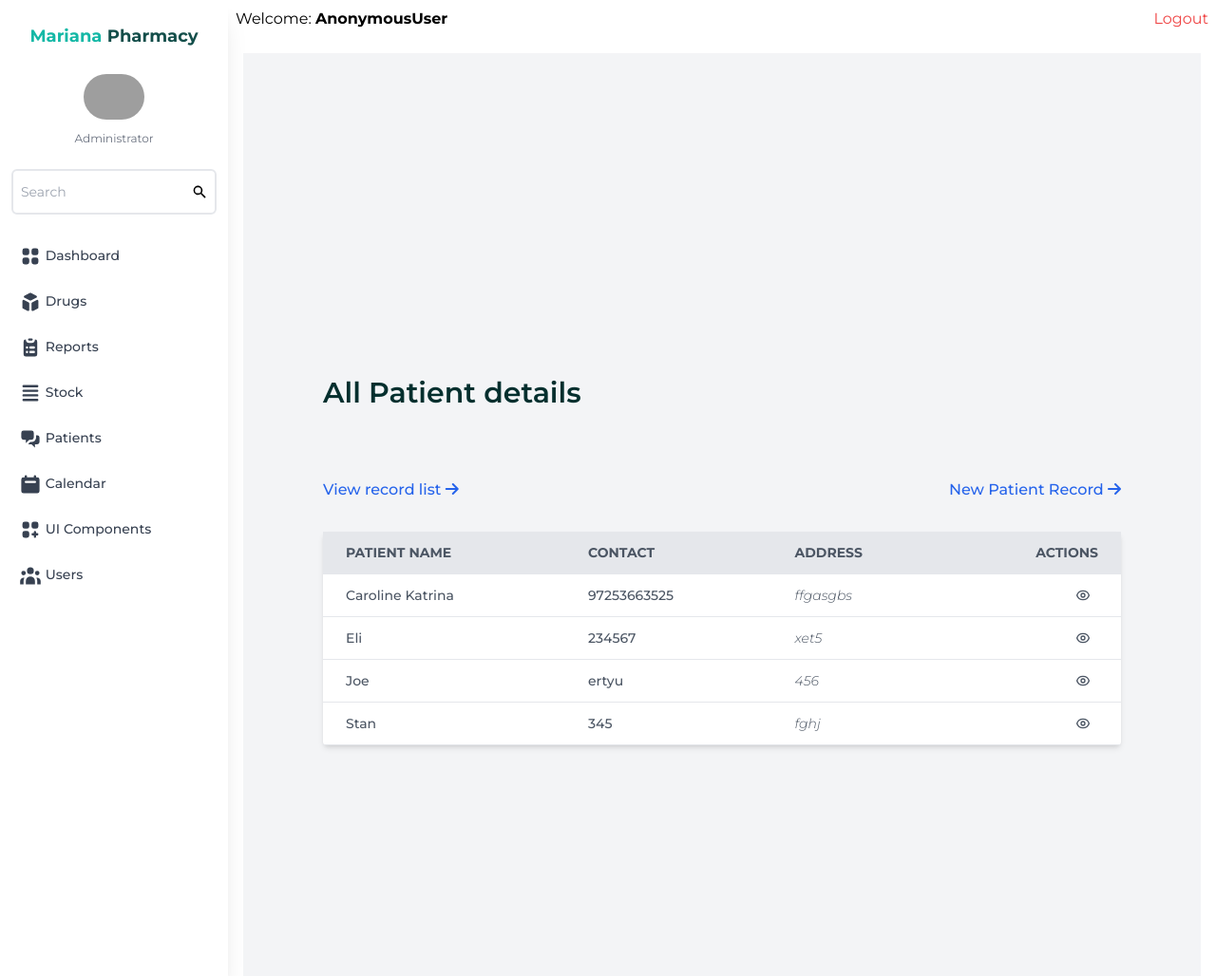
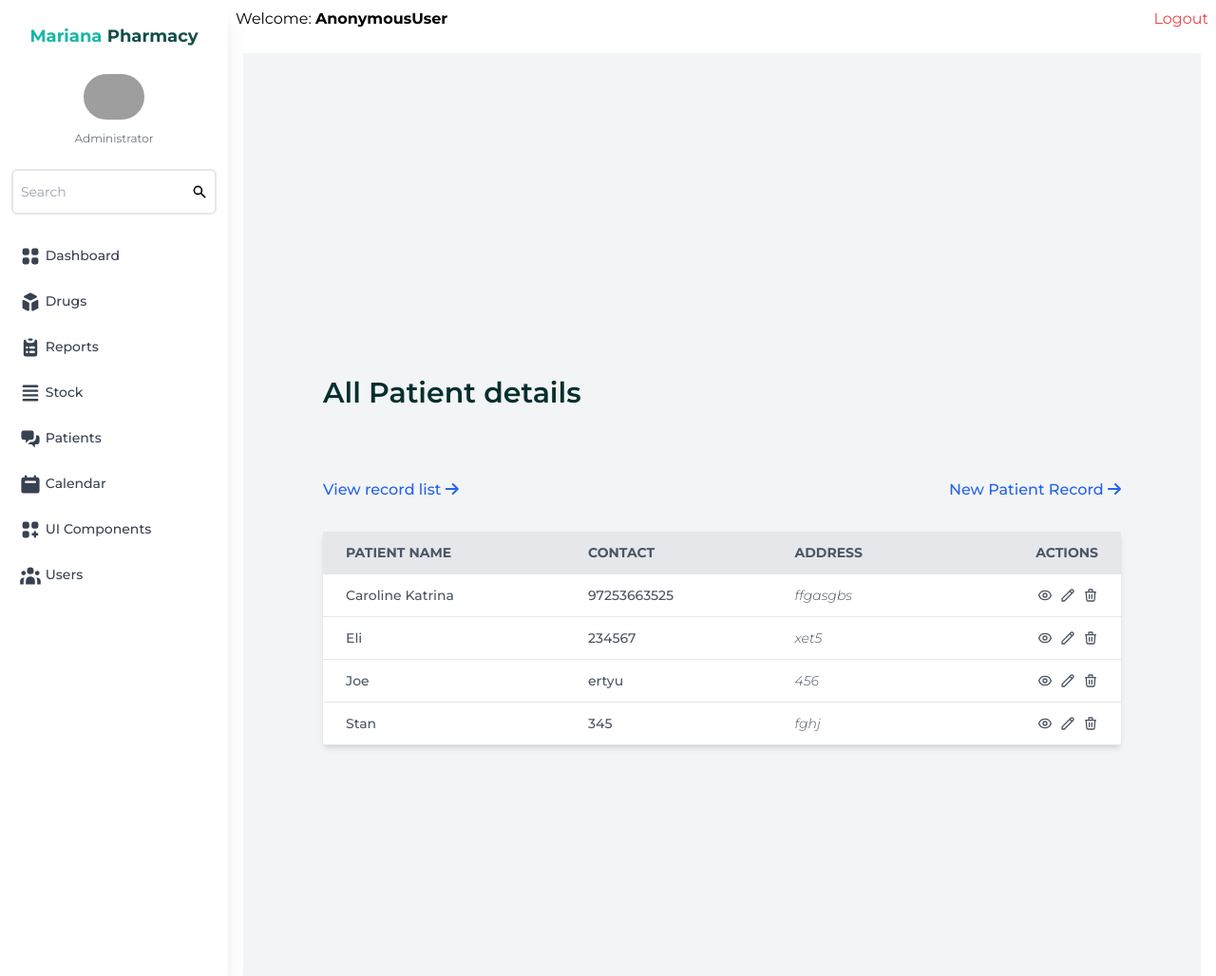
Before and after one commit to KatCarol/mariana, a Django app: page /panel/patients/ in a window 1280 px wide. Shown: the whole page at 95% size. Run offline with Django 4.2, Linux system fonts and the light colour scheme; data comes from the database, SQL or seed files in the repository; some libraries are stand-ins or nearby versions; grey boxes are pictures that could not be loaded.

Commit message:
added crud widgets

```diff
--- a/dashboard/templates/dashboard/patients/patient-list.html
+++ b/dashboard/templates/dashboard/patients/patient-list.html
@@ -58,6 +58,22 @@
                                                 d="M2.458 12C3.732 7.943 7.523 5 12 5c4.478 0 8.268 2.943 9.542 7-1.274 4.057-5.064 7-9.542 7-4.477 0-8.268-2.943-9.542-7z" />
                                         </svg>
                                     </a>
+                                    <a href="{% url 'dashboard:patient-list' product.pk %}"
+                                        class="w-4 mr-2 transform hover:text-purple-500 hover:scale-110">
+                                        <svg xmlns="http://www.w3.org/2000/svg" fill="none" viewBox="0 0 24 24"
+                                            stroke="currentColor">
+                                            <path stroke-linecap="round" stroke-linejoin="round" stroke-width="2"
+                                                d="M15.232 5.232l3.536 3.536m-2.036-5.036a2.5 2.5 0 113.536 3.536L6.5 21.036H3v-3.572L16.732 3.732z" />
+                                        </svg>
+                                    </a>
+                                    <a href="{% url 'dashboard:patient-list' product.pk %}"
+                                        class="w-4 mr-0 transform hover:text-purple-500 hover:scale-110">
+                                        <svg xmlns="http://www.w3.org/2000/svg" fill="none" viewBox="0 0 24 24"
+                                            stroke="currentColor">
+                                            <path stroke-linecap="round" stroke-linejoin="round" stroke-width="2"
+                                                d="M19 7l-.867 12.142A2 2 0 0116.138 21H7.862a2 2 0 01-1.995-1.858L5 7m5 4v6m4-6v6m1-10V4a1 1 0 00-1-1h-4a1 1 0 00-1 1v3M4 7h16" />
+                                        </svg>
+                                    </a>
                                 </div>
                             </td>
                         </tr>
```
